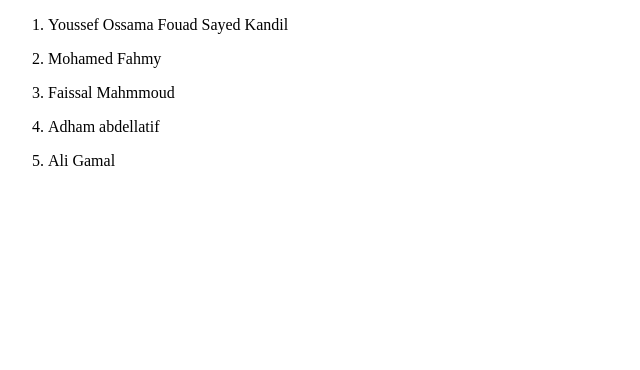
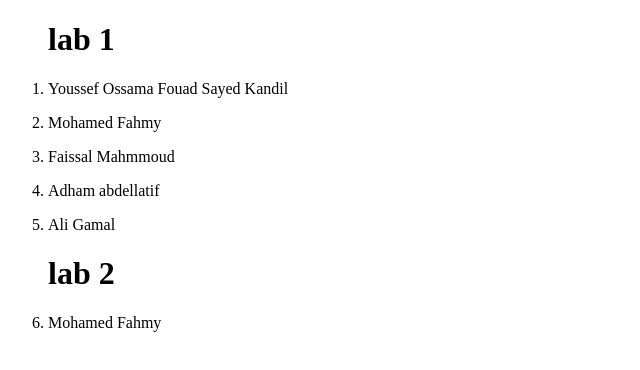
Before and after one commit to Youssef0ssama/VersionControl, a plain HTML site: page index.html in a window 1280 px wide. Shown: the whole page, without its empty margins (0-640 px from the left). Drawn offline with Linux system fonts and the light colour scheme.

Commit message:
Fahmy Commit Lab2

```diff
--- a/index.html
+++ b/index.html
@@ -7,11 +7,15 @@
   </head>
   <body>
     <ol>
+      <h1>lab 1</h1>
       <li>Youssef Ossama Fouad Sayed Kandil</li>
       <li><p>Mohamed Fahmy</p></li>
       <li><p>Faissal Mahmmoud</p></li>
       <li><p>Adham abdellatif</p></li>
       <li><p>Ali Gamal</p></li>
+
+      <h1>lab 2</h1>
+      <li><p>Mohamed Fahmy</p></li>
     </ol>
   </body>
 </html>
```
